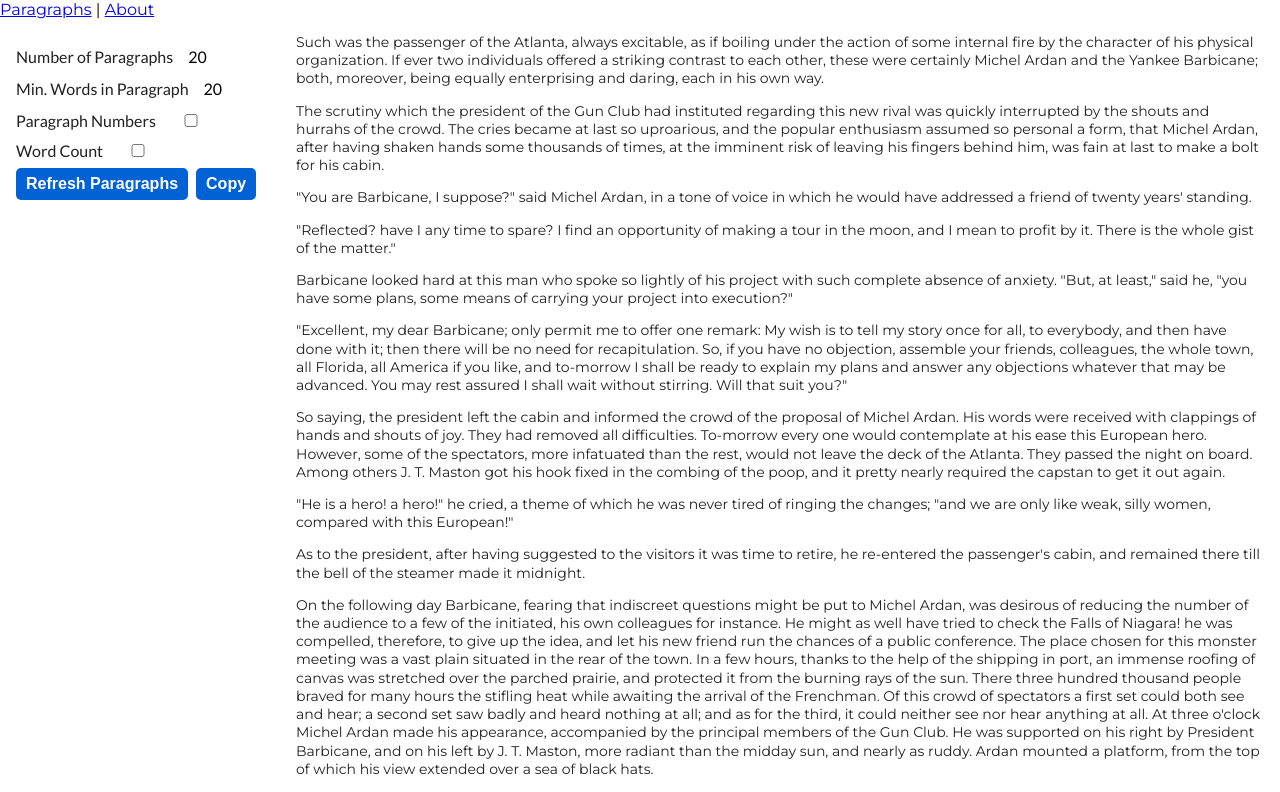
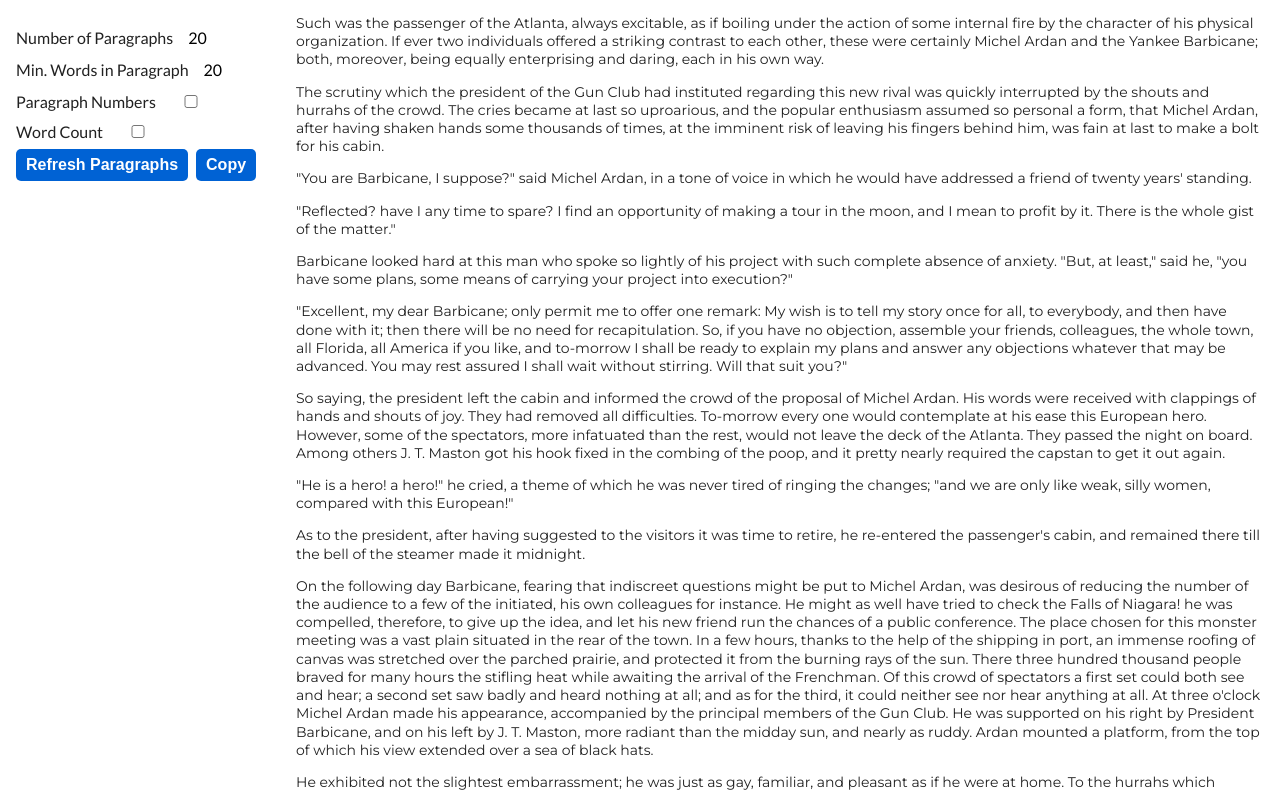
Before and after one commit to cordulack/paragraphs, a React (Create React App) app: page / in a window 1280 px wide. Shown: the top 792 px of the page. Built offline with nearby package versions, Linux system fonts and the light colour scheme.

Commit message:
Removed about link

```diff
--- a/src/App.js
+++ b/src/App.js
@@ -160,11 +160,7 @@
   return (
     <Router>
       <div className="App">
-        <Link to="/">Paragraphs</Link> | <Link to="/about">About</Link>
         <Switch>
-          <Route path="/about">
-            <About />
-          </Route>
           <Route path="/">
             <TextGenerator className='text-generator'/>
           </Route>
@@ -178,12 +174,4 @@
   return new URLSearchParams(useLocation().search);
 }
 
-function About() {
-  return (
-    <div>
-      <h2>About</h2>
-    </div>
-  );
-}
-
 export default App;
```
